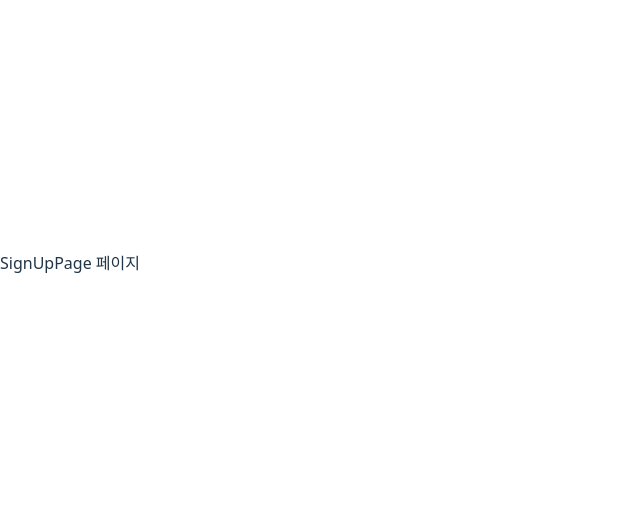
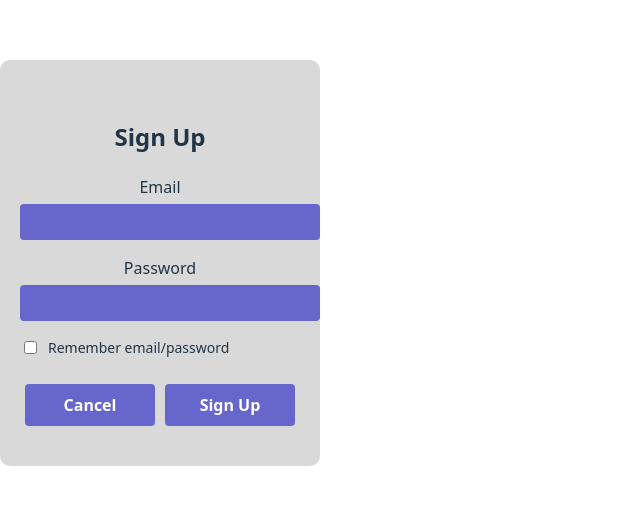
Before and after one commit to MJZ-Templates/custom-memo-app, a React (Vite) app in the folder front/: page /signup in a window 1280 px wide. Shown: the part 137-642 px from the top of the page, without its empty margins (0-640 px from the left). Built offline with nearby package versions, Linux system fonts and the light colour scheme.

Commit message:
feat: 회원가입 페이지 레이아웃 구현

```diff
--- a/front/src/pages/LoginPage.jsx
+++ b/front/src/pages/LoginPage.jsx
@@ -1,3 +1,5 @@
+import React from "react";
+import { useNavigate } from "react-router-dom";
 import styled from "@emotion/styled";
 
 const Container = styled.div`
@@ -60,6 +62,12 @@ const Button = styled.button`
 `;
 
 const LoginPage = () => {
+  const navigate = useNavigate();
+
+  const handleSignUp = () => {
+    navigate("/signup");
+  };
+
   return (
     <Container>
       <Title>Login</Title>
@@ -71,9 +79,8 @@ const LoginPage = () => {
         <label>Password</label>
         <Input type="password" placeholder="Enter your password" />
       </FormGroup>
-
       <ButtonContainer>
-        <Button>Sign Up</Button>
+        <Button onClick={handleSignUp}>Sign Up</Button>
         <Button>Login</Button>
       </ButtonContainer>
     </Container>
--- a/front/src/pages/SignUpPage.jsx
+++ b/front/src/pages/SignUpPage.jsx
@@ -1,5 +1,132 @@
+import React, { useState, useEffect } from "react";
+
 const SignUpPage = () => {
-  return <div>SignUpPage 페이지</div>;
+  const [email, setEmail] = useState("");
+  const [password, setPassword] = useState("");
+  const [rememberMe, setRememberMe] = useState(false);
+
+  useEffect(() => {
+    const savedEmail = localStorage.getItem("savedEmail");
+    const savedPassword = localStorage.getItem("savedPassword");
+
+    if (savedEmail && savedPassword) {
+      setEmail(savedEmail);
+      setPassword(savedPassword);
+      setRememberMe(true);
+    }
+  }, []);
+
+  const handleSubmit = (e) => {
+    e.preventDefault();
+    if (rememberMe) {
+      localStorage.setItem("savedEmail", email);
+      localStorage.setItem("savedPassword", password);
+    } else {
+      localStorage.removeItem("savedEmail");
+      localStorage.removeItem("savedPassword");
+    }
+
+    alert("Sign up complete!");
+  };
+
+  const handleCancel = () => {
+    setEmail("");
+    setPassword("");
+    setRememberMe(false);
+  };
+
+  return (
+    <div style={styles.container}>
+      <h2>Sign Up</h2>
+      <form onSubmit={handleSubmit} style={styles.form}>
+        <label>
+          Email
+          <input
+            type="email"
+            value={email}
+            onChange={(e) => setEmail(e.target.value)}
+            style={styles.input}
+            required
+          />
+        </label>
+        <label>
+          Password
+          <input
+            type="password"
+            value={password}
+            onChange={(e) => setPassword(e.target.value)}
+            style={styles.input}
+            required
+          />
+        </label>
+        <label style={styles.checkboxLabel}>
+          <input
+            type="checkbox"
+            checked={rememberMe}
+            onChange={(e) => setRememberMe(e.target.checked)}
+          />
+          Remember email/password
+        </label>
+        <div style={styles.buttonContainer}>
+          <button type="button" onClick={handleCancel} style={styles.button}>
+            Cancel
+          </button>
+          <button type="submit" style={styles.button}>
+            Sign Up
+          </button>
+        </div>
+      </form>
+    </div>
+  );
+};
+
+const styles = {
+  container: {
+    backgroundColor: "#d9d9d9",
+    padding: "40px 20px",
+    width: "280px",
+    margin: "50px auto",
+    textAlign: "center",
+    borderRadius: "10px",
+  },
+  form: {
+    display: "flex",
+    flexDirection: "column",
+    gap: "16px",
+    marginTop: "20px",
+  },
+  input: {
+    width: "100%",
+    padding: "10px",
+    fontSize: "14px",
+    backgroundColor: "#6666cc",
+    color: "#fff",
+    border: "none",
+    borderRadius: "4px",
+    marginTop: "5px",
+  },
+  checkboxLabel: {
+    display: "flex",
+    alignItems: "center",
+    gap: "8px",
+    fontSize: "14px",
+  },
+  buttonContainer: {
+    display: "flex",
+    justifyContent: "space-between",
+    marginTop: "10px",
+  },
+  button: {
+    flex: 1,
+    padding: "10px",
+    backgroundColor: "#6666cc",
+    color: "#fff",
+    border: "none",
+    borderRadius: "4px",
+    fontWeight: "bold",
+    cursor: "pointer",
+    margin: "0 5px",
+  },
 };
 
 export default SignUpPage;
```
